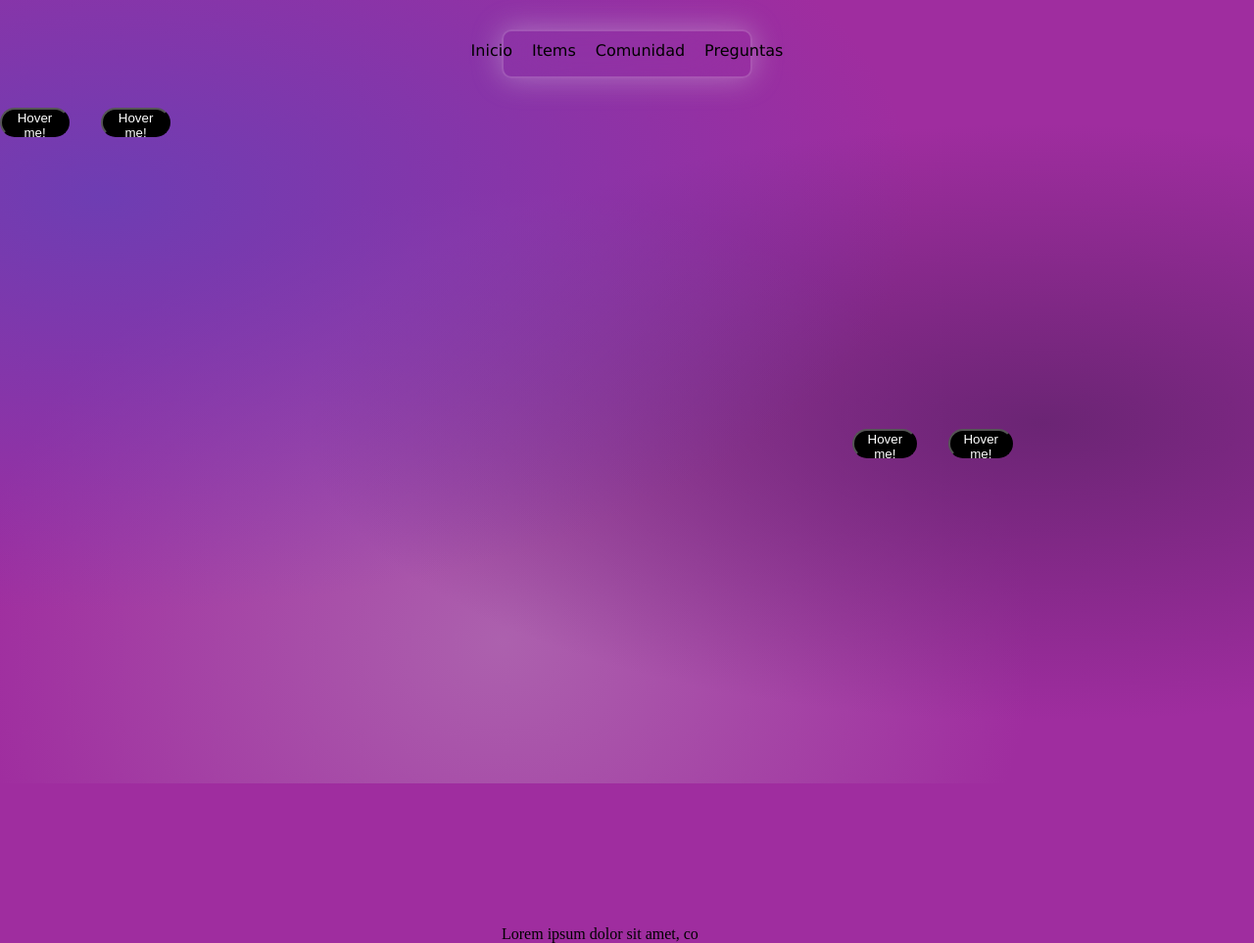
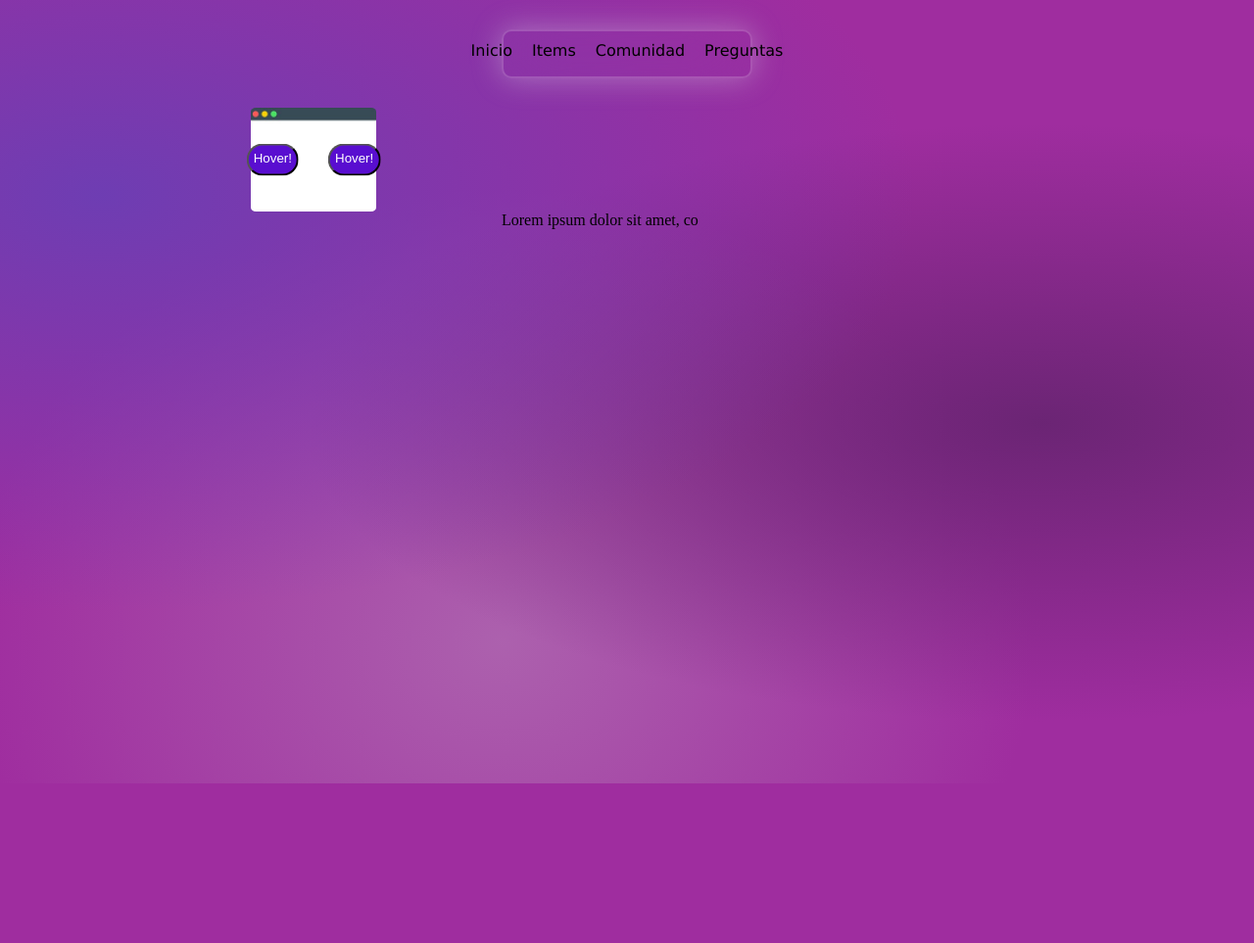
Before and after one commit to Gero0202/Pagina-GyG, a website: page secciones/pagina2.html in a window 1280 px wide. Shown: the whole page at 98% size. After the commit the page ends 800 px from the top, so only its background shows below. Drawn offline with Linux system fonts and the light colour scheme; a web font is replaced by a local one.

Commit message:
imagendepestaña

```diff
--- a/scss/paginas/_pagina2.scss
+++ b/scss/paginas/_pagina2.scss
@@ -1,84 +1,43 @@
-.contacto-general {  display: grid;
-    grid-template-columns: 1.7fr 1.7fr 1.6fr;
-    grid-template-rows: 1fr 1fr;
-    grid-auto-columns: 1fr;
-    gap: 0px 0px;
-    grid-auto-flow: row;
-    grid-template-areas:
-      "areaitems-1 areaitems-2 areaitems-3"
-      "areaitems-4 . areaitems-5";
+.container {
+  position: relative;
+  width: 100%;
+  max-width: 10%; /* Ajusta el ancho máximo según tu necesidad */
+  margin-left: 20%;
+
+
+  .imagen {
+    width: 100%;
+    height: auto;
+    display: block;
+    border-radius: 4%;
   }
 
-  .areaitems-1 {
+  .contenido-superpuesto {
+    position: absolute;
+    top: 50%;
+    left: 50%;
+    transform: translate(-50%, -50%);
+    text-align: center;
+    color: white;
 
-    display: grid;
-    grid-template-columns: 1fr;
-    grid-template-rows: 1fr 1fr 1fr;
-    gap: 0px 0px;
-    grid-auto-flow: row;
-    grid-template-areas:
-      ". . ."
-      ". . ."
-      ". . .";
-    grid-area: areaitems-1;
-    justify-content: end;
-    align-content: end;
+
+
+
+
+      .btns {
+        display: flex;
+        justify-content: flex-start;
+        gap: 30px;
+
+      }
+
   }
-
-  .areaitems-2 {  display: grid;
-    grid-template-columns: 1fr 1fr 1fr;
-    grid-template-rows: 1fr;
-    gap: 0px 0px;
-    grid-auto-flow: row;
-    grid-template-areas:
-      ". . ."
-      ". . ."
-      ". . .";
-    grid-area: areaitems-2;
-  }
-
-  .areaitems-3 {  display: grid;
-    grid-template-columns: 1fr ;
-    grid-template-rows: 1fr 1fr 1fr;
-    gap: 0px 0px;
-    grid-auto-flow: row;
-    grid-template-areas:
-      ". . ."
-      ". . ."
-      ". . .";
-    grid-area: areaitems-3;
-    margin-top: 80%;
-  }
-
-  .areaitems-4 {  display: grid;
-    grid-template-columns: 1fr 1fr 1fr;
-    grid-template-rows: 1fr 1fr 1fr;
-    gap: 0px 0px;
-    grid-auto-flow: row;
-    grid-template-areas:
-      ". . ."
-      ". . ."
-      ". . .";
-    grid-area: areaitems-4;
-  }
-
-  .areaitems-5 {  display: grid;
-    grid-template-columns: 1fr 1fr 1fr;
-    grid-template-rows: 1fr 1fr 1fr;
-    gap: 0px 0px;
-    grid-auto-flow: row;
-    grid-template-areas:
-      ". . ."
-      ". . ."
-      ". . .";
-    grid-area: areaitems-5;
-  }
-
+}
 
 
 .btns{
    display: inline-block;
-    height: 30px;
+    height: 33px;
     display: flex;
     justify-content: center;
     column-gap: 2rem;
@@ -102,7 +61,7 @@
 
     .btn{
            padding: 1px 5px 5px 5px;
-           background-color: black;
+           background-color: rgb(89, 14, 208);
            color: #fff;
            cursor: pointer;
            border-radius: 20px;
--- a/secciones/pagina2.html
+++ b/secciones/pagina2.html
@@ -24,22 +24,17 @@
     </header>
 
 
-    <div class="contacto-general">
-        <div class="areaitems-1">
-            <section class="btns">
-                <button class="btn">Hover me!</button>
-                <button class="btn">Hover me!</button>
-             </section>
-        </div>
+    <div class="container">
+        <img class="imagen" src="../img/ventanaweb.jpg" alt="Imagen de fondo">
 
-        <div class="areaitems-2"></div>
-        <div class="areaitems-3">  <section class="btns">
-            <button class="btn">Hover me!</button>
-            <button class="btn">Hover me!</button>
-         </section></div>
-        <div class="areaitems-4"></div>
-        <div class="areaitems-5"></div>
-      </div>
+        <div class="contenido-superpuesto">
+          <div class="boton1">
+             <section class="btns">
+                <button class="btn">Hover!</button>
+                <button class="btn">Hover!</button>
+              </section>
+          </div>
+
 
 
 
```
Also changed, not shown: css/style.css, img/ventanaweb.jpg (added), 1 other file.
